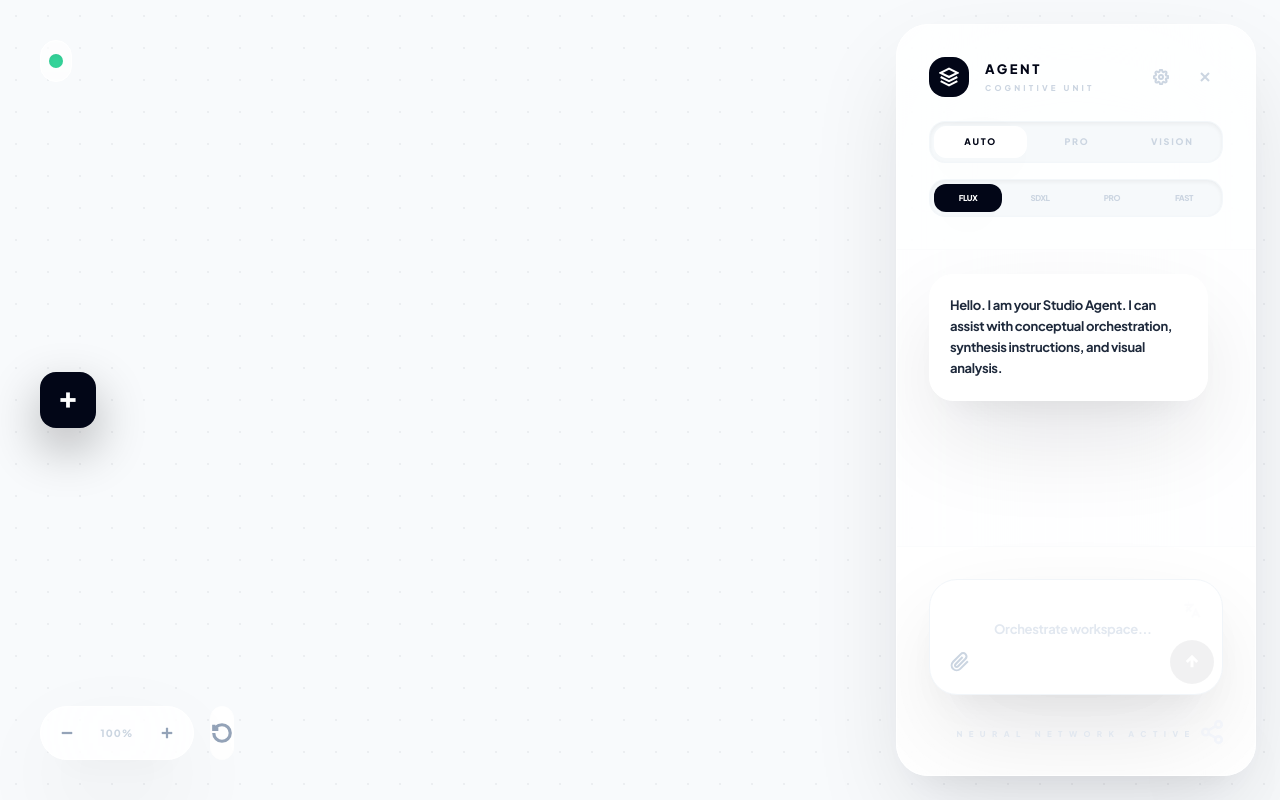
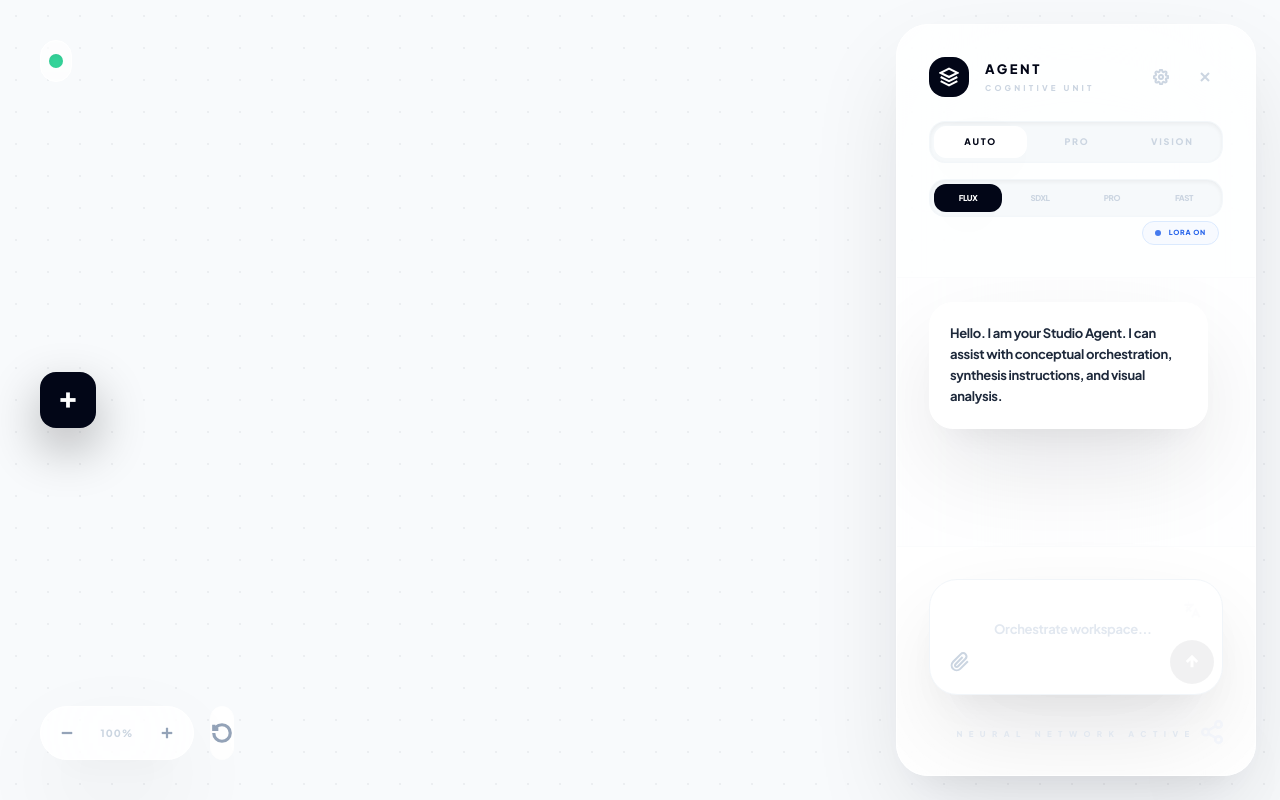
Before and after one commit to vfxLY/vfxLY.github.io, a React (Vite) app: page / in a window 1280 px wide. Both pictures are taken after a click on the button 1232 px from the left and 48 px from the top of the page. Built offline with nearby package versions, Linux system fonts and the light colour scheme.

Commit message:
lora添加开关

```diff
--- a/components/features/GeminiChat.tsx
+++ b/components/features/GeminiChat.tsx
@@ -398,6 +398,17 @@ const GeminiChat: React.FC = () => {
                     <button key={dm} onClick={() => setSelectedDrawModel(dm)} className={`flex-1 py-2 rounded-xl text-[8px] font-black uppercase tracking-tighter transition-all ${selectedDrawModel === dm ? 'bg-slate-950 text-white shadow-soft' : 'text-slate-300 hover:text-slate-500'}`}>{dm.replace('nano-banana-', '').toUpperCase()}</button>
                   ))}
                 </div>
+                {selectedDrawModel === 'flux' && (
+                  <div className="flex justify-end px-1 -mt-1">
+                    <button
+                      onClick={() => setUseLora(!useLora)}
+                      className={`flex items-center gap-2 px-3 py-1.5 rounded-full transition-all border ${useLora ? 'bg-blue-50/50 border-blue-100 text-blue-600' : 'bg-slate-50 border-slate-100 text-slate-300'}`}
+                    >
+                      <div className={`w-1.5 h-1.5 rounded-full ${useLora ? 'bg-blue-600 animate-pulse' : 'bg-slate-200'}`} />
+                      <span className="text-[7px] font-black uppercase tracking-widest">LoRA {useLora ? 'On' : 'Off'}</span>
+                    </button>
+                  </div>
+                )}
               </div>
             </div>
           </div>
--- a/index.tsx
+++ b/index.tsx
@@ -22,7 +22,8 @@ interface ErrorBoundaryState {
 }
 
 class ErrorBoundary extends React.Component<ErrorBoundaryProps, ErrorBoundaryState> {
-  // Fix: Explicitly declare state as a class property to ensure it is recognized by TypeScript
+  // Fix: Explicitly declare props and state as class properties to ensure they are recognized by TypeScript
+  public props: ErrorBoundaryProps;
   public state: ErrorBoundaryState = { hasError: false, error: null };
 
   constructor(props: ErrorBoundaryProps) {
```
